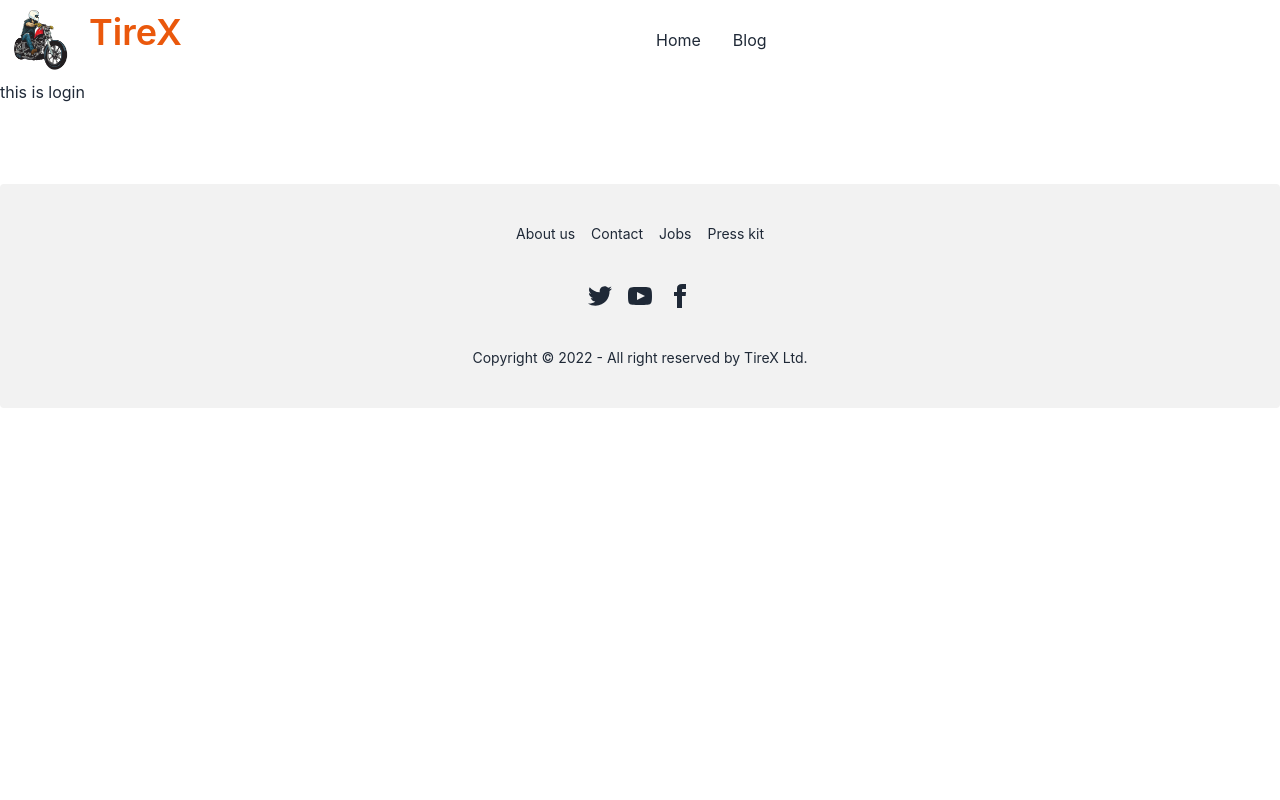
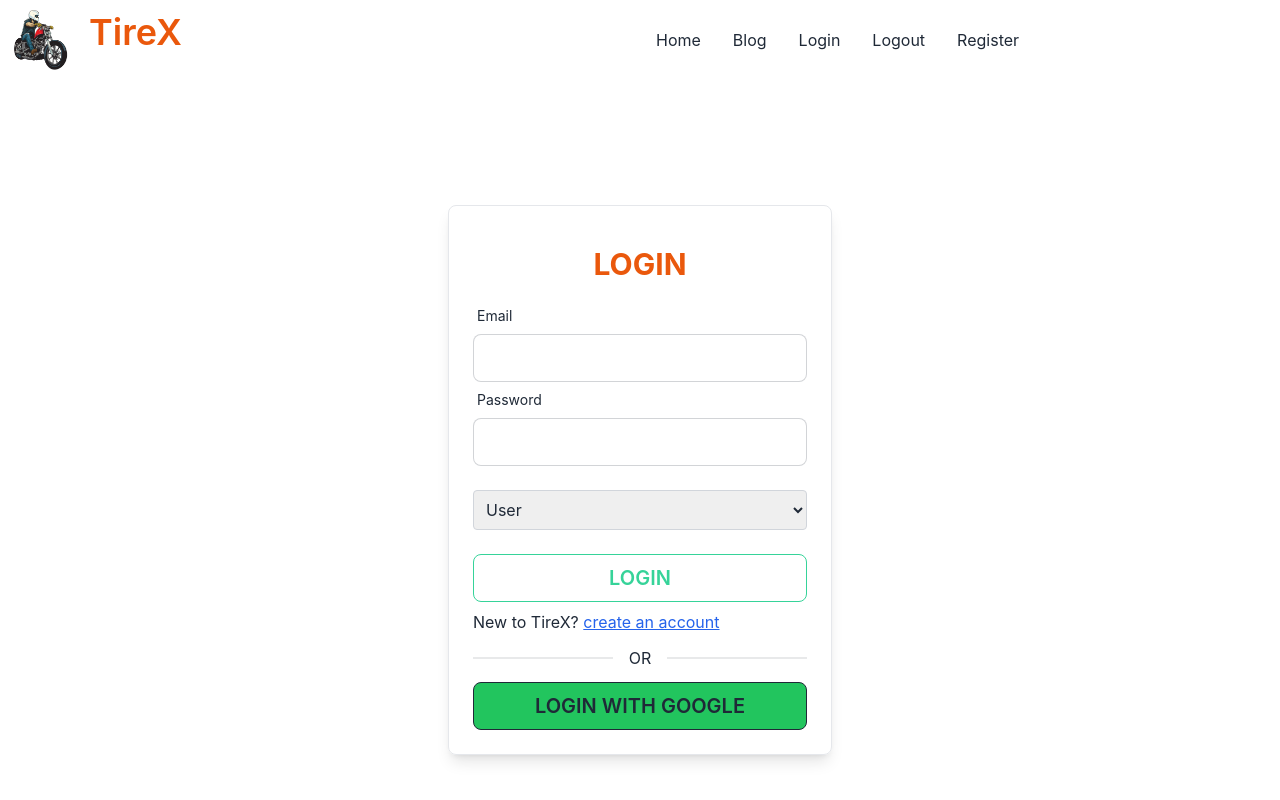
Before and after one commit to Fahim-05/TireX-client, a React (Create React App) app: page /login in a window 1280 px wide. Shown: the top 800 px of the page. Built offline with nearby package versions, Linux system fonts and the light colour scheme.

Commit message:
login form design done

```diff
--- a/package.json
+++ b/package.json
@@ -10,6 +10,7 @@
     "firebase": "^9.14.0",
     "react": "^18.2.0",
     "react-dom": "^18.2.0",
+    "react-hook-form": "^7.39.5",
     "react-router-dom": "^6.4.3",
     "react-scripts": "5.0.1",
     "web-vitals": "^2.1.4"
--- a/src/Pages/Login/Login.js
+++ b/src/Pages/Login/Login.js
@@ -1,9 +1,42 @@
-import React from 'react';
+import React, { useState } from 'react';
+import { useForm } from 'react-hook-form';
+import { Link } from 'react-router-dom';
 
 const Login = () => {
+
+    const { register, handleSubmit } = useForm();
+
+    const handleLogin = data => {
+        console.log(data);
+    }
+
     return (
-        <div>
-            <h1>this is login</h1>
+        <div className='h-[800px] flex justify-center items-center '>
+            <div className='w-96 p-6 border border-gray-200 rounded-lg shadow-lg'>
+                <h1 className='text-3xl text-orange-600 uppercase font-bold text-center my-4'>Login</h1>
+
+                <form onSubmit={handleSubmit(handleLogin)}>
+
+
+                    <div className="form-control w-full">
+                        <label className="label"><span className="label-text">Email</span></label>
+                        <input type="email" className="input input-bordered w-full" {...register("email")}/>
+                    </div>
+                    <div className="form-control w-full">
+                        <label className="label"><span className="label-text">Password</span></label>
+                        <input type="password" className="input input-bordered w-full" {...register("password")}/>
+                    </div>
+
+                    <select {...register("userType", { required: true })} className='border w-full my-6 border-gray-300 p-2 rounded'>
+                        <option value="User" selected>User</option>
+                        <option value="Seller">Seller</option>
+                    </select>
+                    <input className='btn btn-outline btn-success w-full text-xl' type="submit" value='Login' />
+                </form>
+                <p className='my-2'>New to TireX? <Link to='/register' className='text-blue-600 underline'>create an account</Link></p>
+                <div className="divider">OR</div>
+                <button className='btn btn-outline bg-green-500 hover:bg-blue-500 w-full text-xl'>Login With Google</button>
+            </div>
         </div>
     );
 };
--- /dev/null
+++ b/src/Pages/Register/Register.js
@@ -0,0 +1,11 @@
+import React from 'react';
+
+const Register = () => {
+    return (
+        <div>
+            <h1>This is register page</h1>
+        </div>
+    );
+};
+
+export default Register;
--- a/src/Pages/Shared/Navbar/Navbar.js
+++ b/src/Pages/Shared/Navbar/Navbar.js
@@ -7,6 +7,9 @@ const Navbar = () => {
     const menuItems = <React.Fragment>
         <li><Link to='/'>Home</Link></li>
         <li><Link to='/blog'>Blog</Link></li>
+        <li><Link to='/login'>Login</Link></li>
+        <li><Link to='/blog'>Logout</Link></li>
+        <li><Link to='/register'>Register</Link></li>
     </React.Fragment>
 
     return (
```
Also changed, not shown: src/Routes/Routes/Routes.js (+6 -1 lines), 1 other file (tests, documents, lock files or other folders).
